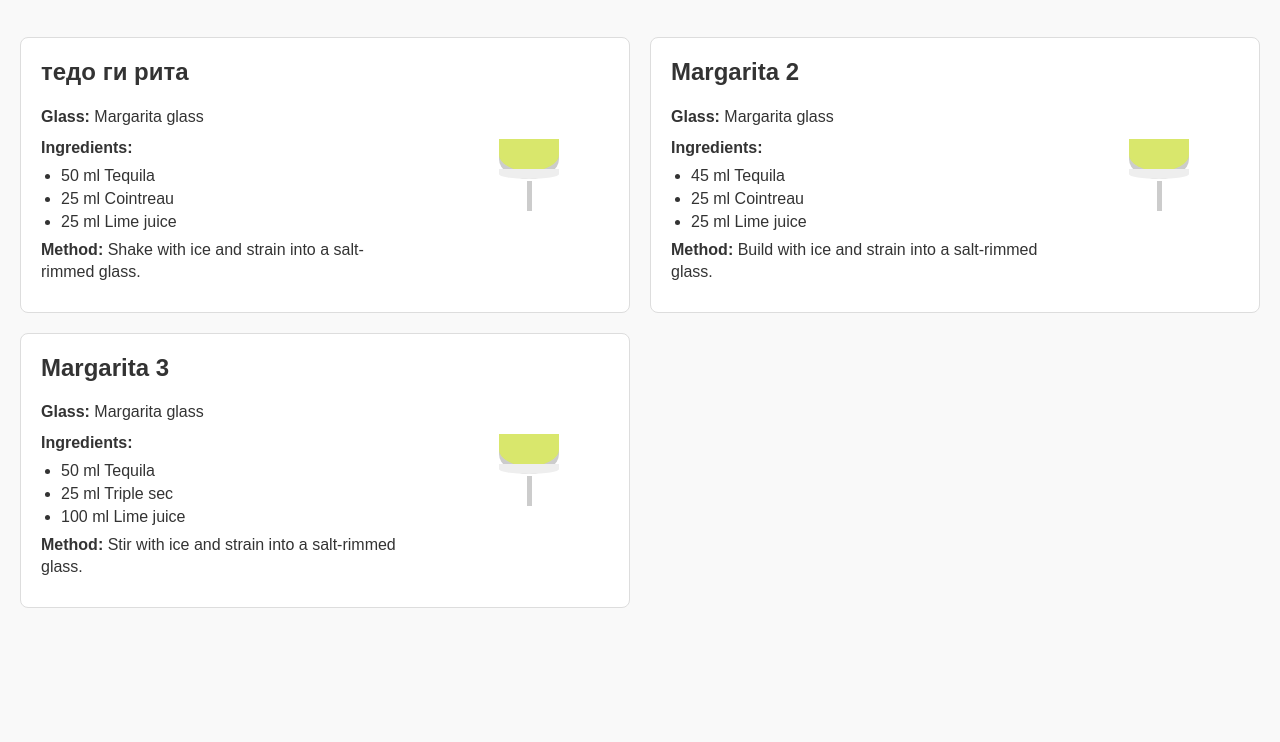
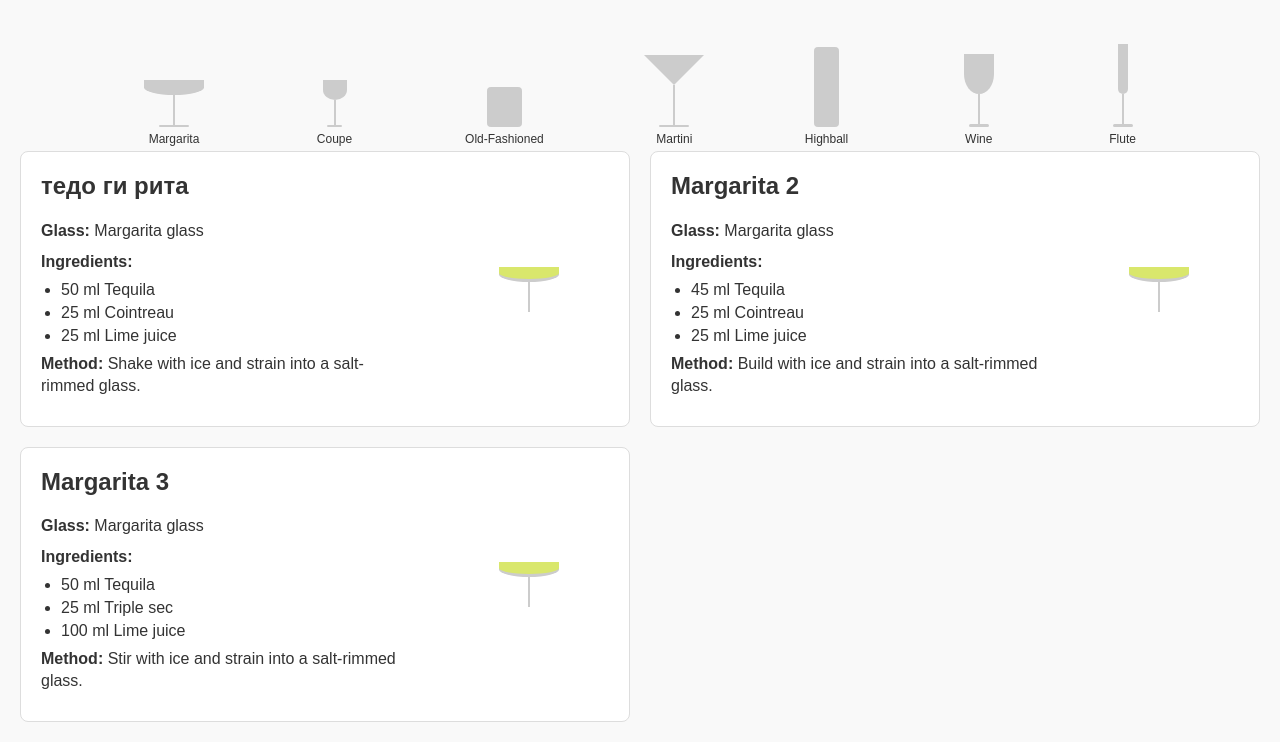
Before and after one commit to batsandi/cocktails, a website: page index.html in a window 1280 px wide. Shown: the part 119-861 px from the top of the page. Before the commit the page ends 800 px from the top, so only its background shows below. Drawn offline with Linux system fonts and the light colour scheme.

Commit message:
glass line

```diff
--- a/index.html
+++ b/index.html
@@ -9,9 +9,93 @@
 <body>
 <input type="text" id="search-box" placeholder="Search cocktails..." />
 <h1>Batsandi Cocktail Menu</h1>
-<div class="cocktail-grid" id="cocktail-grid">
-  <!-- Cocktail cards will be rendered here -->
-</div>
+
+  <div class="glass-line">
+    <div class="margarita-glass">
+      <div class="glass">
+        <div class="bowl"></div>
+        <div class="stem"></div>
+        <div class="base"></div>
+        <div class="drink"></div>
+      </div>
+      <span class="glass-label">Margarita</span>
+    </div>
+    <div class="coupe-glass">
+      <div class="glass">
+        <div class="bowl"></div>
+        <div class="stem"></div>
+        <div class="drink"></div>
+        <div class="base"></div>
+      </div>
+      <span class="glass-label">Coupe</span>
+    </div>
+    <div class="old-fashioned-glass">
+      <div class="glass">
+        <div class="drink"></div>
+      </div>
+      <span class="glass-label">Old-Fashioned</span>
+    </div>
+    <div class="martini-glass">
+      <div class="glass">
+        <div class="bowl"></div>
+        <div class="stem"></div>
+        <div class="base"></div>
+        <div class="drink"></div>
+      </div>
+      <span class="glass-label">Martini</span>
+    </div>
+    <!-- <div class="tiki-glass">
+      <div class="glass">
+        <div class="drink"></div>
+      </div>
+      <span class="glass-label">Tiki</span>
+    </div> -->
+    <div class="highball-glass">
+      <div class="glass">
+        <div class="drink"></div>
+      </div>
+      <span class="glass-label">Highball</span>
+    </div>
+    <!-- <div class="hurricane-glass">
+      <div class="glass">
+        <div class="drink"></div>
+      </div>
+      <span class="glass-label">Hurricane</span>
+    </div> -->
+    <div class="wine-glass">
+      <div class="glass">
+        <div class="bowl"></div>
+        <div class="stem"></div>
+        <div class="base"></div>
+        <div class="drink"></div>
+      </div>
+      <span class="glass-label">Wine</span>
+    </div>
+    <!-- <div class="julep-cup-glass">
+      <div class="glass">
+        <div class="drink"></div>
+      </div>
+      <span class="glass-label">Julep Cup</span>
+    </div>
+    <div class="irish-coffee-glass">
+      <div class="glass">
+        <div class="drink"></div>
+        <div class="cream"></div>
+      </div>
+      <span class="glass-label">Irish Coffee</span>
+    </div> -->
+    <div class="champagne-flute-glass">
+      <div class="glass">
+        <div class="bowl"></div>
+        <div class="stem"></div>
+        <div class="base"></div>
+        <div class="drink"></div>
+      </div>
+      <span class="glass-label">Flute</span>
+    </div>
+  </div>
+
+<div class="cocktail-grid" id="cocktail-grid"></div>
 <script src="search-box.js"></script>
 
 <script id="cocktails-data" type="application/json">
--- a/styles.css
+++ b/styles.css
@@ -72,7 +72,105 @@
     justify-content: center;
   }
 
-  /* Glass Styles */
+  /* Glass Line */
+
+  .glass-line {
+    display: flex;
+    margin: 5px 10% 5px 10%;
+    justify-content: space-between; /* Space between items */
+    align-items: flex-end; /* Align items to the center */
+    gap: 20px; /* Adjust spacing between glasses */
+  }
+
+  .glass-label {
+    display: block;
+    text-align: center;
+    font-size: 12px;
+    margin-top: 5px;
+    color: #333;
+  }
+
+
+  /* Parent container styles */
+
+  .margarita-glass {
+    display: flex;
+    flex-direction: column;
+    align-items: center;
+    justify-content: center;
+  }
+
+  .coupe-glass {
+    display: flex;
+    flex-direction: column;
+    align-items: center;
+    justify-content: flex-start
+  }
+
+  .old-fashioned-glass {
+    display: flex;
+    flex-direction: column;
+    align-items: center;
+    justify-content: center;
+  }
+
+  .martini-glass {
+    display: flex;
+    flex-direction: column;
+    align-items: center;
+    justify-content: center;
+  }
+
+  .tiki-glass {
+    display: flex;
+    flex-direction: column;
+    align-items: center;
+    justify-content: center;
+  }
+
+  .highball-glass {
+    display: flex;
+    flex-direction: column;
+    align-items: center;
+    justify-content: center;
+  }
+
+  .hurricane-glass {
+    display: flex;
+    flex-direction: column;
+    align-items: center;
+    justify-content: center;
+  }
+
+  .wine-glass {
+    display: flex;
+    flex-direction: column;
+    align-items: center;
+    justify-content: flex-end;
+  }
+
+  .julep-cup-glass {
+    display: flex;
+    flex-direction: column;
+    align-items: center;
+    justify-content: center;
+  }
+
+  .irish-coffee-glass {
+    display: flex;
+    flex-direction: column;
+    align-items: center;
+    justify-content: center;
+  }
+
+  .champagne-flute-glass {
+    display: flex;
+    flex-direction: column;
+    align-items: center;
+    justify-content: center;
+  }
+
+  /* Glass styles */
 
   .glass {
     position: relative;
@@ -92,7 +190,6 @@
     height: 20%;
   }
 
-  /* Margarita glass (has bowl, stem, base) */
   .margarita-glass .glass {
     width: 60px;
     align-items: center;
@@ -100,12 +197,12 @@
   }
   .margarita-glass .bowl {
     width: 100%;
-    height: 40px;
+    height: 15px;
     background: #ccc;
     border-radius: 0 0 50% 50%;
     position: relative;
   }
-  .margarita-glass .bowl:after {
+  /* .margarita-glass .bowl:after {
     content: "";
     position: absolute;
     bottom: 0;
@@ -114,19 +211,19 @@
     height: 10px;
     background: #eee;
     border-radius: 0 0 50% 50%;
-  }
+  } */
   .margarita-glass .stem {
-    width: 5px;
+    width: 2px;
     height: 30px;
     background: #ccc;
-    margin-top: 2px;
+    /* margin-top: 2px; */
   }
   .margarita-glass .base {
-    width: 20px;
-    height: 5px;
+    width: 30px;
+    height: 2px;
     background: #ccc;
     border-radius: 2px;
-    margin-top: 2px;
+    /* margin-top: 2px; */
   }
   .margarita-glass .drink {
     top: 0;
@@ -134,39 +231,48 @@
     border-radius: 0 0 50% 50%;
   }
 
-  /* Coupe glass (no base needed) */
+  /* Coupe glass */
   .coupe-glass .glass {
     width: 40px;
     height: 90px;
     align-items: center;
+    justify-content: flex-end;
     flex-direction: column;
   }
   .coupe-glass .bowl {
-    width: 100%;
-    height: 40px;
+    width: 60%;
+    height: 20px;
     background: #ccc;
     border-radius: 0 0 50% 50%;
     position: relative;
   }
   .coupe-glass .stem {
-    width: 5px;
-    height: 40px;
+    width: 2px;
+    height: 25px;
     background: #ccc;
-    margin-top: 2px;
+    /* margin-top: 2px; */
   }
+
+  .coupe-glass .base {
+    width: 15px;
+    height: 2px;
+    background: #ccc;
+    border-radius: 2px;
+    /* margin-top: 2px; */
+  }
+
   .coupe-glass .drink {
     top: 0;
-    height: 80%;
+    height: 70%;
     border-radius: 0 0 50% 50%;
   }
 
-  /* Old-Fashioned glass */
   .old-fashioned-glass .glass {
-    width: 40px;
-    height: 60px;
+    width: 35px;
+    height: 40px;
     background: #ccc;
     border-radius: 4px;
-    position: relative;
+    /* position: relative; */
   }
   .old-fashioned-glass .drink {
     bottom: 0;
@@ -183,11 +289,11 @@
   .martini-glass .bowl {
     width: 0;
     height: 0;
-    border-left: 20px solid transparent;
-    border-right: 20px solid transparent;
-    border-top: 20px solid #ccc;
+    border-left: 30px solid transparent;
+    border-right: 30px solid transparent;
+    border-top: 30px solid #ccc;
     position: relative;
-    margin-bottom: 5px;
+    /* margin-bottom: 5px; */
   }
   .martini-glass .stem {
     width: 2px;
@@ -195,11 +301,11 @@
     background: #ccc;
   }
   .martini-glass .base {
-    width: 20px;
-    height: 5px;
+    width: 30px;
+    height: 2px;
     background: #ccc;
     border-radius: 2px;
-    margin-top: 2px;
+    /* margin-top: 2px; */
   }
   .martini-glass .drink {
     top: 0;
@@ -224,8 +330,8 @@
 
   /* Highball glass */
   .highball-glass .glass {
-    width: 30px;
-    height: 100px;
+    width: 25px;
+    height: 80px;
     background: #ccc;
     border-radius: 4px;
     position: relative;
@@ -260,9 +366,9 @@
     width: 30px;
     height: 40px;
     background: #ccc;
-    border-radius: 50% 50% 0 0;
+    border-radius: 0 0 50% 50%;
     position: relative;
-    margin-bottom: 5px;
+    /* margin-bottom: 5px; */
   }
   .wine-glass .stem {
     width: 2px;
@@ -271,10 +377,10 @@
   }
   .wine-glass .base {
     width: 20px;
-    height: 5px;
+    height: 3px;
     background: #ccc;
     border-radius: 2px;
-    margin-top: 2px;
+    /* margin-top: 2px; */
   }
   .wine-glass .drink {
     bottom: 0;
@@ -337,24 +443,24 @@
     align-items: center;
   }
   .champagne-flute-glass .bowl {
-    width: 20px;
+    width: 10px;
     height: 50px;
     background: #ccc;
-    border-radius: 10px 10px 0 0;
+    border-radius: 0 0 10px 10px;
     position: relative;
   }
   .champagne-flute-glass .stem {
     width: 2px;
     height: 30px;
     background: #ccc;
-    margin-top: 2px;
+    /* margin-top: 2px; */
   }
   .champagne-flute-glass .base {
     width: 20px;
-    height: 5px;
+    height: 3px;
     background: #ccc;
     border-radius: 2px;
-    margin-top: 2px;
+    /* margin-top: 2px; */
   }
   .champagne-flute-glass .drink {
     position: absolute;
```
